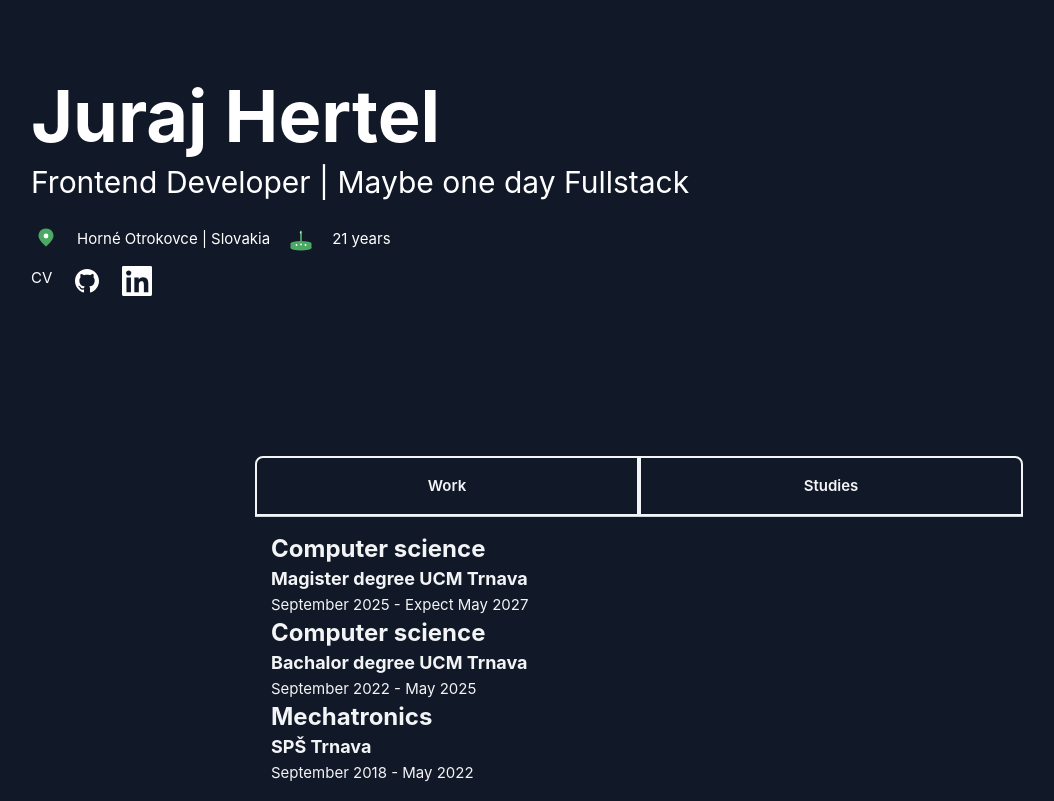
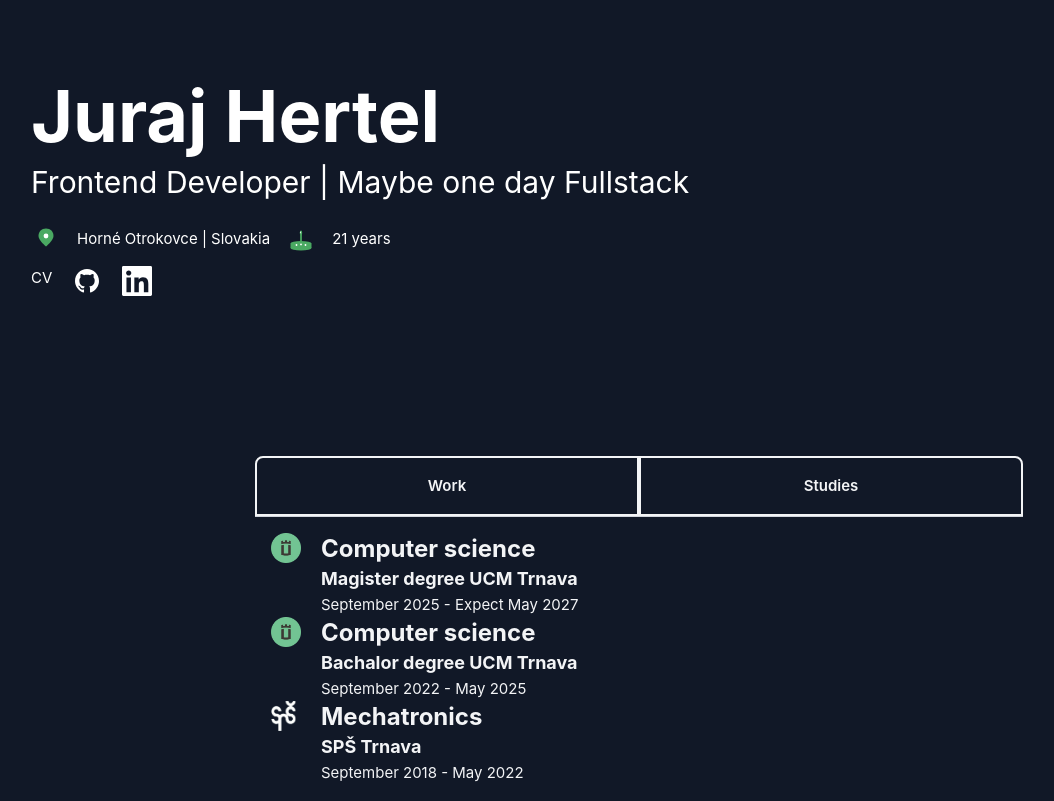
Before and after one commit to Perky98/CV-vue, a Vue app: page / in a window 1280 px wide. Both pictures are taken after a click on the button "Studies". Shown: the whole page, without its empty margins (1-1055 px from the left). Built offline with nearby package versions, Linux system fonts and the light colour scheme.

Commit message:
new: logos on my works

```diff
--- a/src/components/Experience.vue
+++ b/src/components/Experience.vue
@@ -54,27 +54,27 @@ import { ref } from 'vue'
 
       </div>
       <div id="tab2" class="tabcontent p-4 hidden space-y-4" >
-        <div class="flex ">
-          <img >
+        <div class="flex gap-5">
+          <img class="w-[30px] h-[30px] mt-1" src="@/assets/ucm.png">
           <div>
             <h2 class="text-2xl font-bold text-gray-100">Computer science</h2>
-            <span class="font-bold text-gray-100 text-lg" href="gospace.tech">Magister degree UCM Trnava</span>
+            <span class="font-bold text-gray-100 text-lg">Magister degree UCM Trnava</span>
             <h3 class="text-gray-100">September 2025 - Expect May 2027</h3>
           </div>
         </div>
-        <div class="flex ">
-          <img >
+        <div class="flex gap-5">
+          <img class="w-[30px] h-[30px] mt-1" src="@/assets/ucm.png">
           <div>
             <h2 class="text-2xl font-bold text-gray-100">Computer science</h2>
-            <span class="font-bold text-gray-100 text-lg" href="gospace.tech">Bachalor degree UCM Trnava</span>
+            <span class="font-bold text-gray-100 text-lg">Bachalor degree UCM Trnava</span>
             <h3 class="text-gray-100">September 2022 - May 2025</h3>
           </div>
         </div>
-        <div class="flex">
-          <img >
+        <div class="flex gap-5">
+          <img class="w-[30px] h-[30px] mt-1" src="@/assets/spstrnava.png">
           <div>
             <h2 class="text-2xl font-bold text-gray-100">Mechatronics</h2>
-            <span class="font-bold text-gray-100 text-lg" href="gospace.tech">SPŠ Trnava</span>
+            <span class="font-bold text-gray-100 text-lg">SPŠ Trnava</span>
             <h3 class="text-gray-100">September 2018 - May 2022</h3>
           </div>
         </div>
```
Also changed, not shown: src/assets/spstrnava.png (added), src/assets/ucm.png (added).
